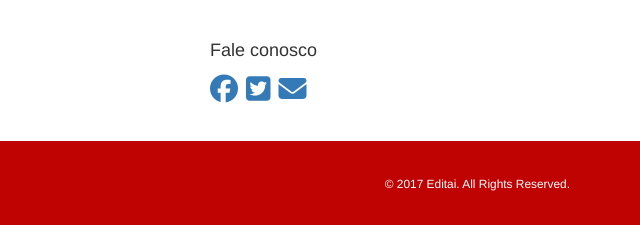
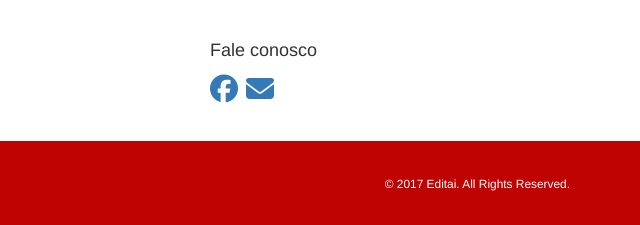
Before and after one commit to rflpazini/editai, a plain HTML site: page index.html in a window 1280 px wide. Shown: the part 1860-2085 px from the top of the page, 640-1280 px from the left. Drawn offline with nearby package versions, Linux system fonts and the light colour scheme; some packages are replaced by stand-ins of ours; a script that the page names is missing.

Commit message:
tirar twitter

```diff
--- a/index.html
+++ b/index.html
@@ -154,7 +154,6 @@
                     <h4>Fale conosco</h4>
                     <ul>
                         <li><a href="https://www.facebook.com/editaAi" target="_blank"><i class="fa fa-facebook-official" aria-hidden="true"></i></a></li>
-                        <li><a href=""><i class="fa fa-twitter-square" aria-hidden="true"></i></a></li>
                         <li><a href=""><i class="fa fa-envelope" aria-hidden="true"></i></a></li>
                     </ul>
                 </div>
```
